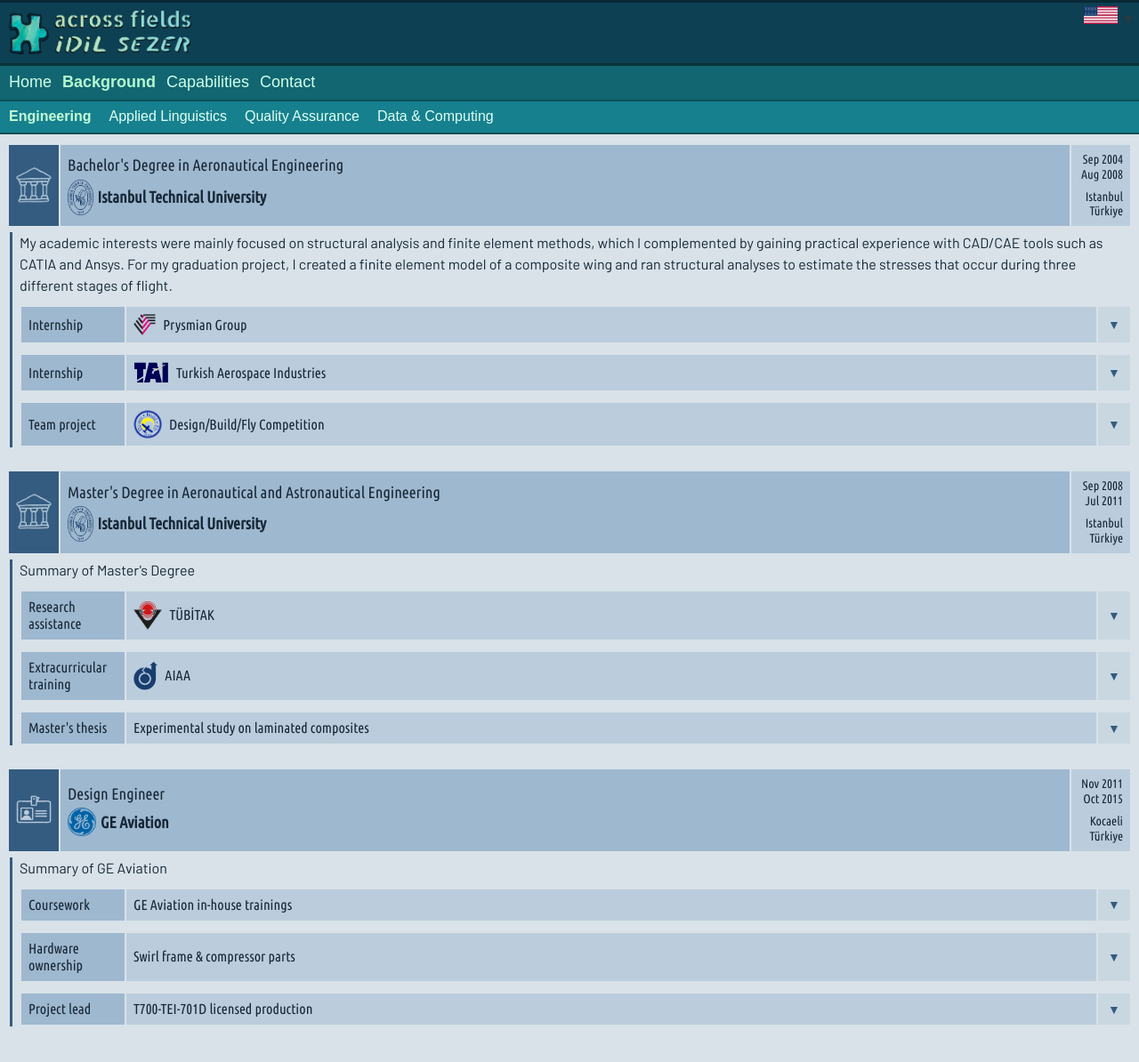
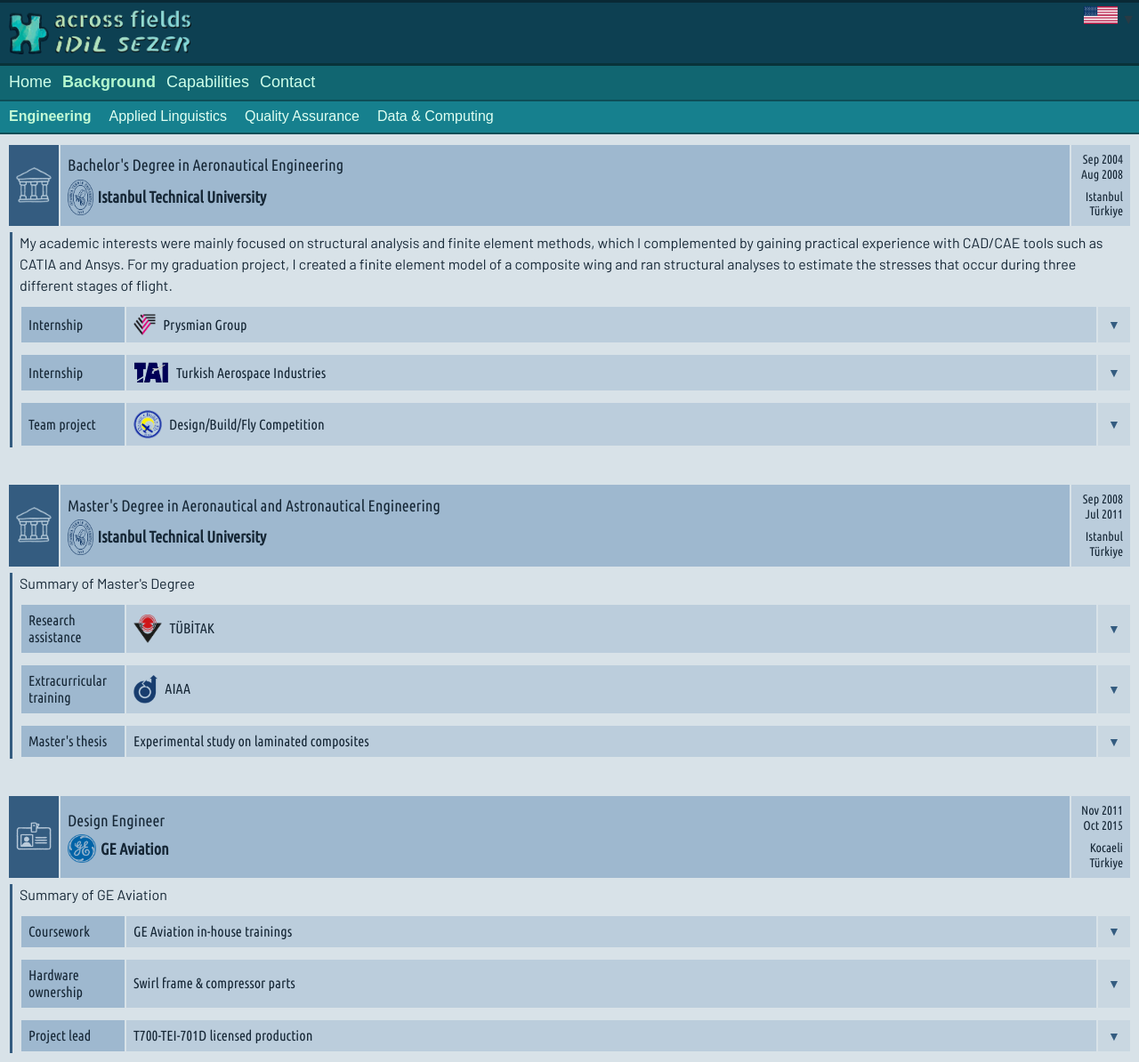
Before and after one commit to acrossfields/idilsezer, a Jekyll site: the page built from en/background-eng.md, in a window 1280 px wide. Shown: the whole page at 89% size. Built offline with Jekyll 4.4.1, drawn with Linux system fonts in a browser that asks for light colours; some web fonts are replaced; before the commit the page ends 1164 px from its top, so only the background shows below that.

Commit message:
Update background-eng.md

```diff
--- a/en/background-eng.md
+++ b/en/background-eng.md
@@ -98,7 +98,7 @@ permalink: /en/background/engineering/
         </p>
         <figure style="margin: 10px 0 0 0; text-align: left;">
           <img src="{{ '/assets/images/dbf_ucari.jpeg' | relative_url }}" alt="UçArı Team" style="max-width: 400px; width: 100%; height: auto;">
-          <figcaption style="font-size: 12px; color: #555;">The UçArı team at Hezarfen Airfield for flight testing</figcaption>
+          <figcaption style="font-size: 12px; color: #162736;">The UçArı team at Hezarfen Airfield for flight testing</figcaption>
         </figure>
       </td>
     </tr>
@@ -106,7 +106,7 @@ permalink: /en/background/engineering/
 
 </div>
 
-<table class="table-bgheader" style="color: #162736; margin: 25px 8px 5px 8px;">
+<table class="table-bgheader" style="color: #162736; margin: 40px 8px 5px 8px;">
   <tr>
     <td style="background-color: #345c80; padding: 8px;">
       <img src="{{ '/assets/images/edu-eng.png' | relative_url }}" alt="Education">
@@ -200,7 +200,7 @@ permalink: /en/background/engineering/
 
 </div>
 
-<table class="table-bgheader" style="color: #162736; margin: 25px 8px 5px 8px;">
+<table class="table-bgheader" style="color: #162736; margin: 40px 8px 5px 8px;">
   <tr>
     <td style="background-color: #345c80; padding: 8px;">
       <img src="{{ '/assets/images/exp-eng.png' | relative_url }}" alt="Experience">
```
